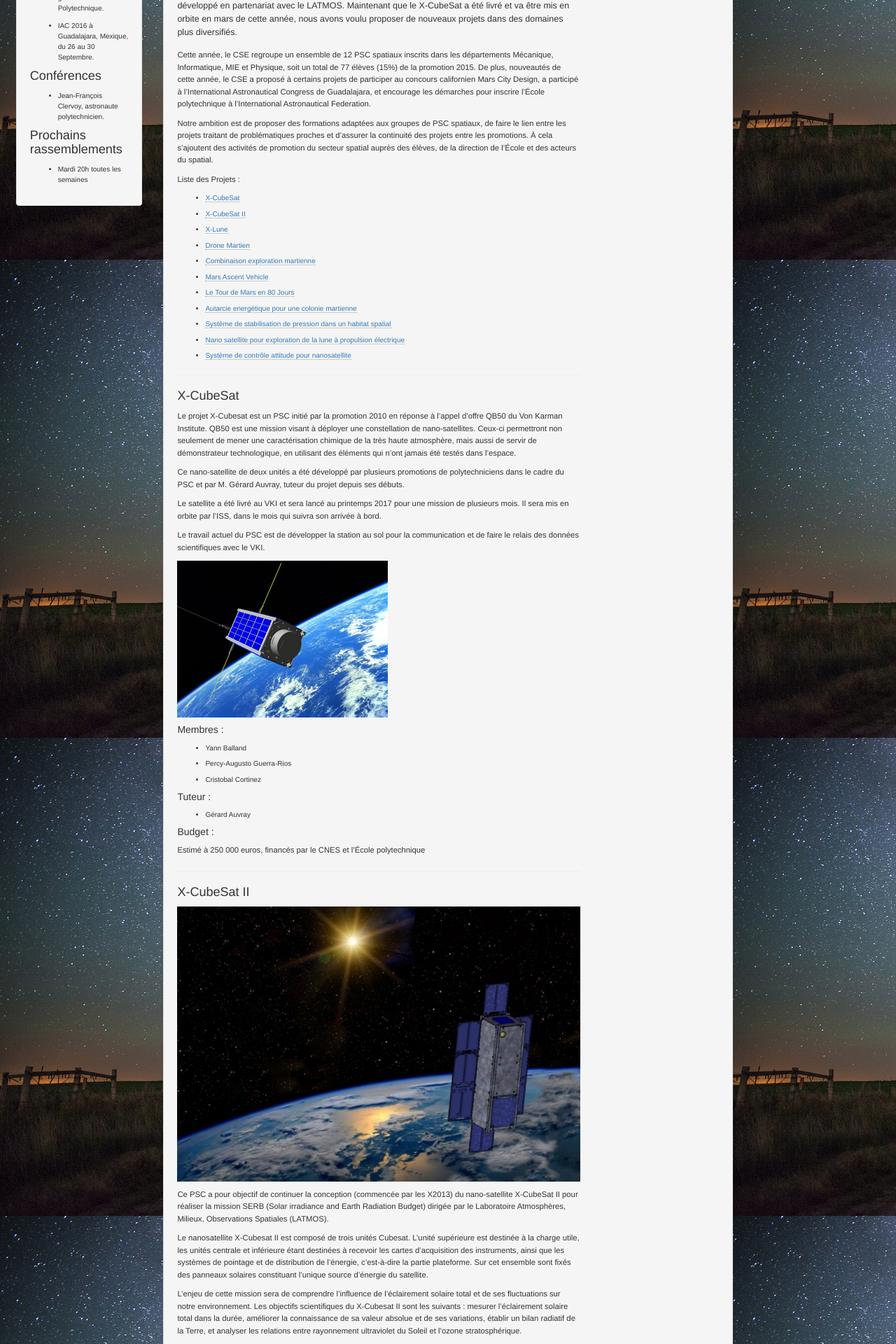
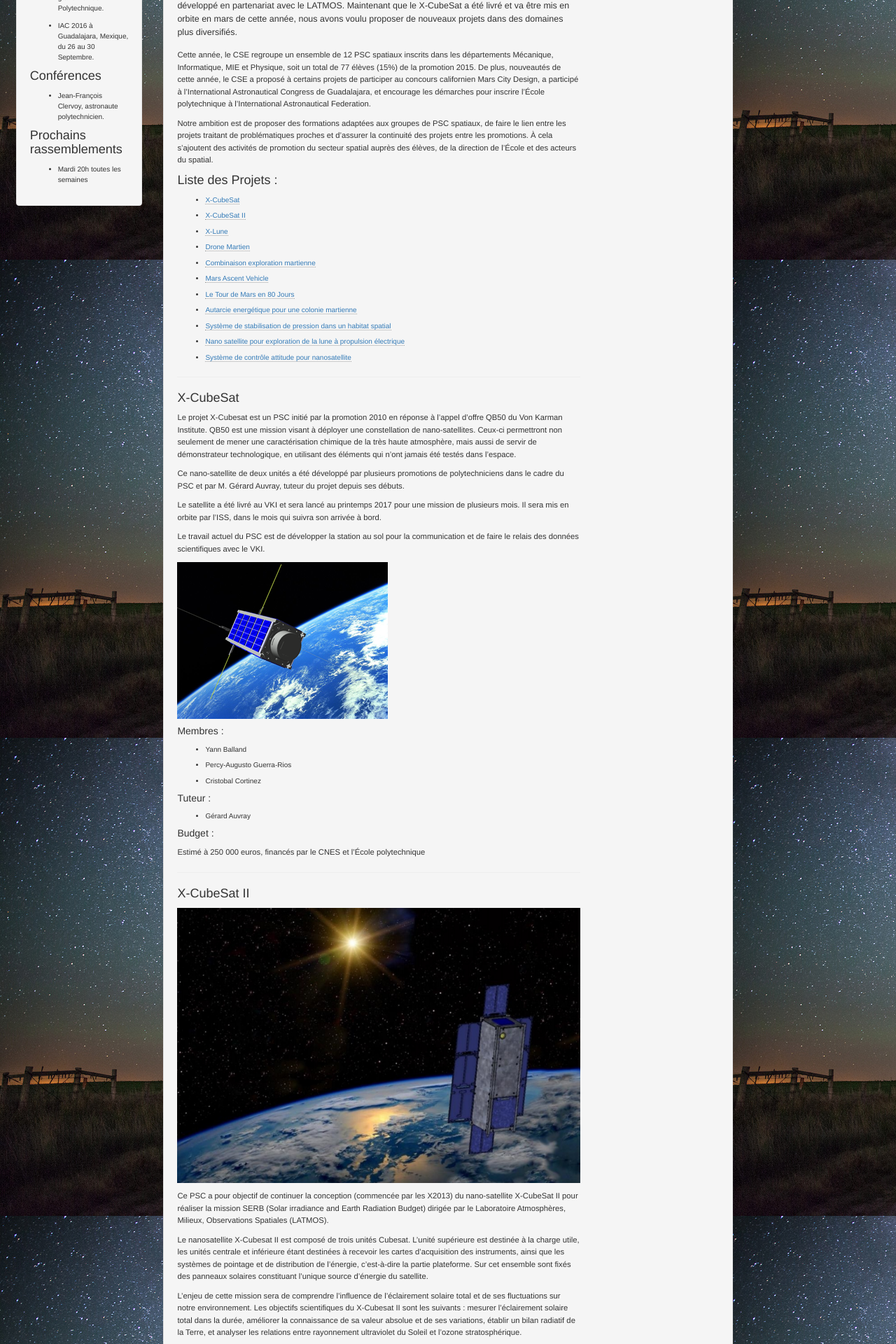
Before and after one commit to astronautix-cse-polytechnique/astronautix-cse-polytechnique.github.io, a Jekyll site: the page built from projets/index.markdown, in a window 1280 px wide. Shown: the part 312-2232 px from the top of the page at 70% size. Built offline with Jekyll 4.4.1, drawn with Linux system fonts in a browser that asks for light colours; comment, search, counter and statistics services are not loaded.

```diff
--- a/projets/index.markdown
+++ b/projets/index.markdown
@@ -17,7 +17,7 @@ Cette année, le CSE regroupe un ensemble de 12 PSC spatiaux inscrits dans les d
 Notre ambition est de proposer des formations adaptées aux groupes de PSC spatiaux, de faire le lien entre les projets traitant de problématiques proches et d’assurer la continuité des projets entre les promotions. À cela s’ajoutent des activités de promotion du secteur spatial auprès des élèves, de la direction de l’École et des acteurs du spatial.
 
 
-Liste des Projets :
+#### Liste des Projets :
 
 -	[X-CubeSat](#x-cubesat)
 -	[X-CubeSat II](#x-cubesat-ii)
```
